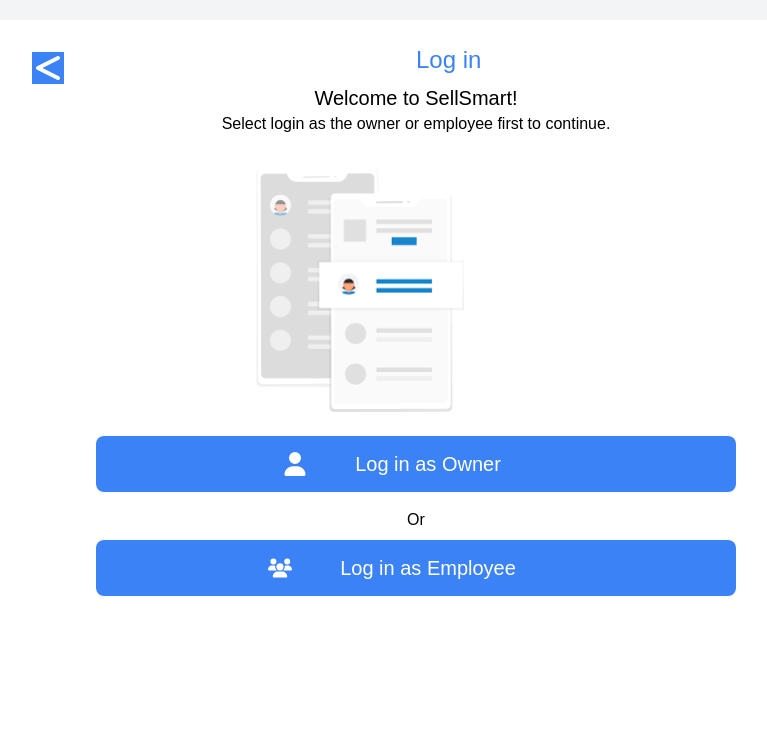
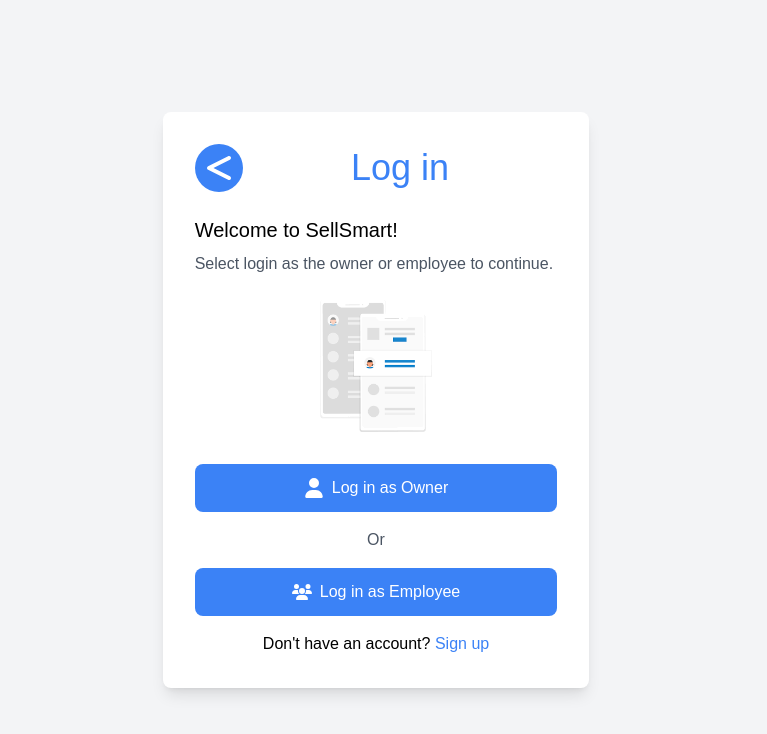
Before and after one commit to Ishahtech/SellSmart, a React (Vite) app: page /login in a window 1280 px wide. Shown: the top 734 px of the page, without its empty margins (264-1031 px from the left). Built offline with nearby package versions, Linux system fonts and the light colour scheme.

Commit message:
Merge branch 'DEV' of https://github.com/Ishahtech/SellSmart into agent_Joy

```diff
--- a/src/components/LoginScreen/LoginScreen.jsx
+++ b/src/components/LoginScreen/LoginScreen.jsx
@@ -1,33 +1,68 @@
 /* eslint-disable react/no-unescaped-entities */
-import { useNavigate } from 'react-router-dom';
-import './LoginScreen.css';
-import booksell from '../../images/booksell.png';
-import { FontAwesomeIcon } from '@fortawesome/react-fontawesome';
-import { faLessThan, faUser, faUsers } from '@fortawesome/free-solid-svg-icons';
+
+import { useNavigate } from "react-router-dom";
+import "./LoginScreen.css";
+import booksell from "../../images/booksell.png";
+import { FontAwesomeIcon } from "@fortawesome/react-fontawesome";
+import { faLessThan, faUser, faUsers } from "@fortawesome/free-solid-svg-icons";
 
 const LoginScreen = () => {
   const navigate = useNavigate();
 
   return (
-    <div className="flex flex-col items-center justify-center h-screen w-screen text-center bg-gray-100">
-      <div className="w-4/5 h-[95%] ml-20 bg-white p-8">
-        <div className="flex items-center relative top-8 left-32">
-          <FontAwesomeIcon icon={faLessThan} className="h-8 w-8 bg-blue-500 text-white relative right-8 bottom-8 cursor-pointer"  onClick={()=>navigate('/')}/>
-          <h2 className="text-2xl text-blue-500 relative left-80 bottom-10">Log in</h2>
+    <div className="flex flex-col items-center justify-center h-screen w-screen bg-gray-100">
+      <div className="w-11/12 sm:w-4/5 md:w-1/2 lg:w-1/3 bg-white p-8 rounded-lg shadow-lg">
+        {/* Back button and title */}
+        <div className="flex items-center mb-6">
+          <FontAwesomeIcon
+            icon={faLessThan}
+            className="h-8 w-8 bg-blue-500 text-white p-2 rounded-full cursor-pointer"
+            onClick={() => navigate("/")}
+          />
+          <h2 className="text-3xl sm:text-4xl text-blue-500 mx-auto">Log in</h2>
         </div>
-        <h3 className="text-xl relative">Welcome to SellSmart!</h3>
-        <h5 className="text-base relative">Select login as the owner or employee first to continue.</h5>
-        <img src={booksell} alt="booksell" className="w-52 h-auto relative top-8 left-80" />
-        <div className="relative top-12 flex flex-col items-center">
-          <button onClick={() => navigate('/Owner')} className="h-14 mt-2 w-2/3 bg-blue-500 text-white rounded-lg cursor-pointer text-xl flex items-center justify-center">
-            <FontAwesomeIcon icon={faUser} className="h-6 w-6 relative right-12" /> Log in as Owner
+
+        {/* Welcome message */}
+        <h3 className="text-lg sm:text-xl mb-2">Welcome to SellSmart!</h3>
+        <p className="text-base text-gray-600 mb-6">
+          Select login as the owner or employee to continue.
+        </p>
+
+        {/* Image */}
+        <img
+          src={booksell}
+          alt="booksell"
+          className="w-28 h-auto mx-auto mb-8"
+        />
+
+        {/* Buttons */}
+        <div className="space-y-4">
+          <button
+            onClick={() => navigate("/Owner")}
+            className="flex items-center justify-center w-full h-12 bg-blue-500 text-white rounded-lg hover:bg-blue-600 transition-colors duration-300"
+          >
+            <FontAwesomeIcon icon={faUser} className="h-5 w-5 mr-2" />
+            Log in as Owner
           </button>
-          <div className="mt-4">Or</div>
-          <button onClick={() => navigate('/Employee')} className="h-14 mt-2 w-2/3 bg-blue-500 text-white rounded-lg cursor-pointer text-xl flex items-center justify-center">
-            <FontAwesomeIcon icon={faUsers} className="h-6 w-6 relative right-12" /> Log in as Employee
+
+          <div className="text-gray-600 text-center">Or</div>
+
+          <button
+            onClick={() => navigate("/Employee")}
+            className="flex items-center justify-center w-full h-12 bg-blue-500 text-white rounded-lg hover:bg-blue-600 transition-colors duration-300"
+          >
+            <FontAwesomeIcon icon={faUsers} className="h-5 w-5 mr-2" />
+            Log in as Employee
           </button>
         </div>
-        <p className="ml-24 mt-4">`Don't have an account? <a href="/signup" className="text-blue-500">Sign up</a></p>
+
+        {/* Sign-up link */}
+        <p className="mt-4 text-center">
+          Don't have an account?{" "}
+          <a href="/signup" className="text-blue-500 hover:underline">
+            Sign up
+          </a>
+        </p>
       </div>
     </div>
   );
```
